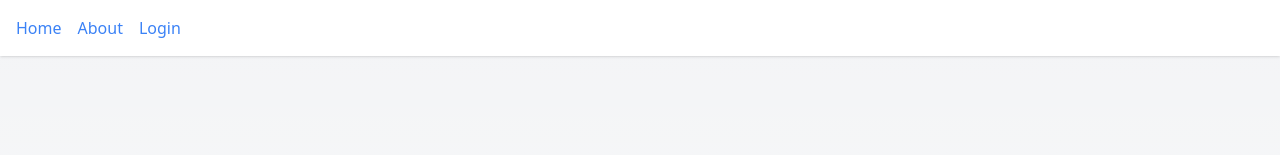
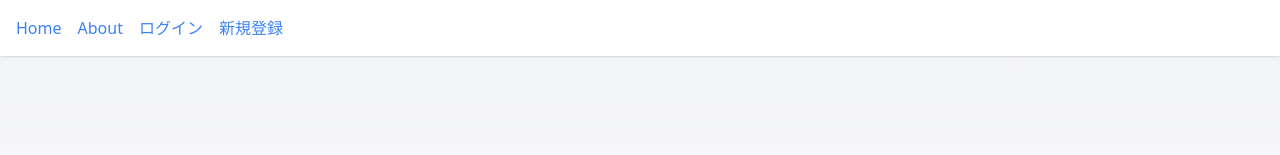
Before and after one commit to haruka-ochiai/Next-app, a Next.js app: page /about in a window 1280 px wide. Shown: the top 155 px of the page. Built offline with nearby package versions, Linux system fonts and the light colour scheme.

Commit message:
add /signup

```diff
--- a/src/app/layout.tsx
+++ b/src/app/layout.tsx
@@ -26,7 +26,8 @@ export default function RootLayout({
             <ul className="flex space-x-4">
               <li><Link href="/" className="text-blue-500 hover:text-blue-700">Home</Link></li>
               <li><Link href="/about" className="text-blue-500 hover:text-blue-700">About</Link></li>
-              <li><Link href="/login" className="text-blue-500 hover:text-blue-700">Login</Link></li>
+              <li><Link href="/login" className="text-blue-500 hover:text-blue-700">ログイン</Link></li>
+              <li><Link href="/signup" className="text-blue-500 hover:text-blue-700">新規登録</Link></li>
             </ul>
           </nav>
         </header>
```
